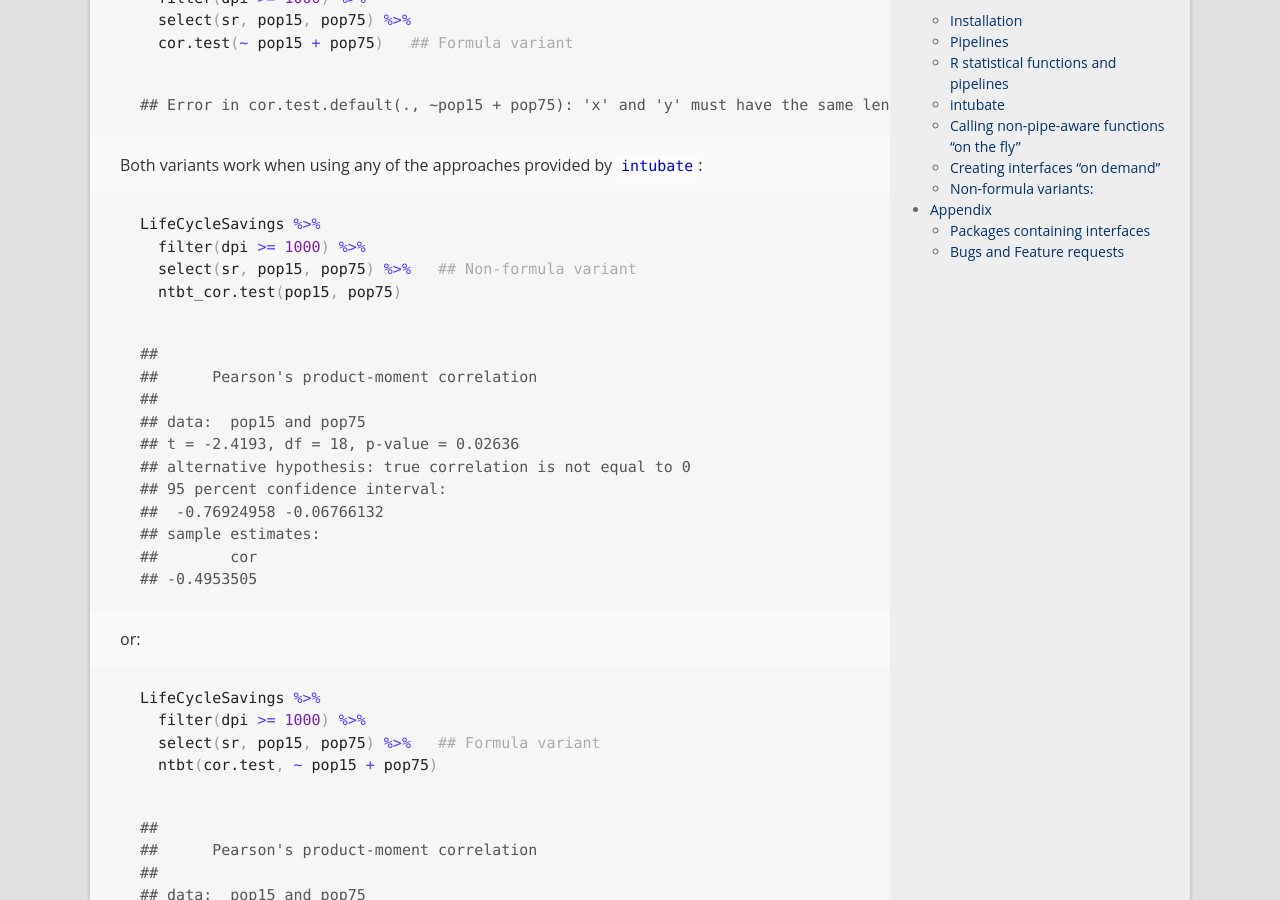
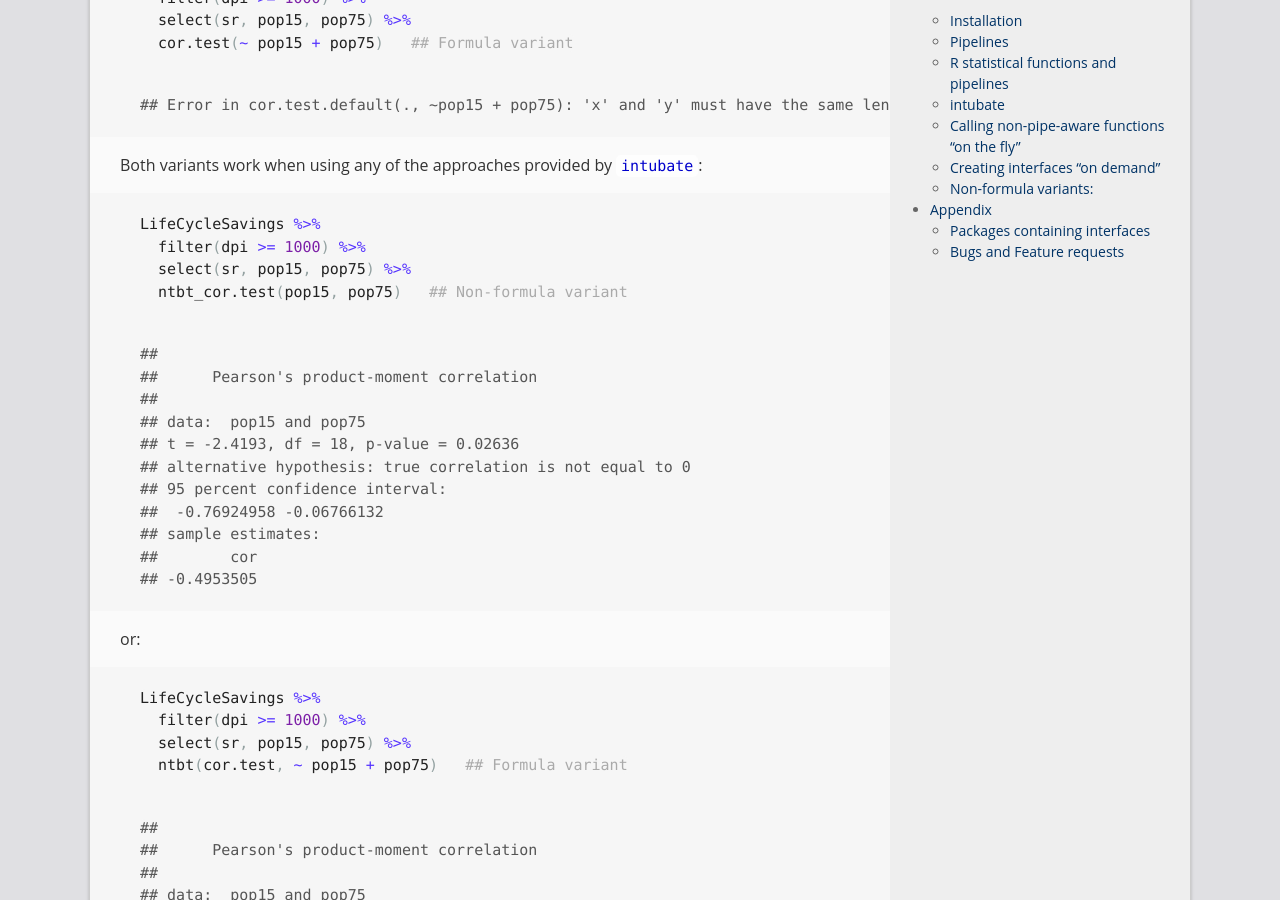
Before and after one commit to rbertolusso/rbertolusso.github.io, a Jekyll site: the page built from _posts/2016-10-23-intubate-and-stat-functions-in-pipelines.md, in a window 1280 px wide and 900 px high, scrolled down 7863 px. Built offline with Jekyll 4.4.1, drawn with Linux system fonts in a browser that asks for light colours; comment, search, counter and statistics services are not loaded.

Commit message:
Correction

````diff
--- a/_posts/2016-10-23-intubate-and-stat-functions-in-pipelines.md
+++ b/_posts/2016-10-23-intubate-and-stat-functions-in-pipelines.md
@@ -357,8 +357,8 @@
 ```r
 LifeCycleSavings %>%
   filter(dpi >= 1000) %>%
-  select(sr, pop15, pop75) %>%   ## Non-formula variant
-  ntbt_cor.test(pop15, pop75)
+  select(sr, pop15, pop75) %>%
+  ntbt_cor.test(pop15, pop75)   ## Non-formula variant
 ```
 
 ```
@@ -380,8 +380,8 @@
 ```r
 LifeCycleSavings %>%
   filter(dpi >= 1000) %>%
-  select(sr, pop15, pop75) %>%   ## Formula variant
-  ntbt(cor.test, ~ pop15 + pop75)
+  select(sr, pop15, pop75) %>%
+  ntbt(cor.test, ~ pop15 + pop75)   ## Formula variant
 ```
 
 ```
````
Also changed, not shown: _source/2016-10-23-intubate-and-stat-functions-in-pipelines.Rmd (+4 -4 lines).
